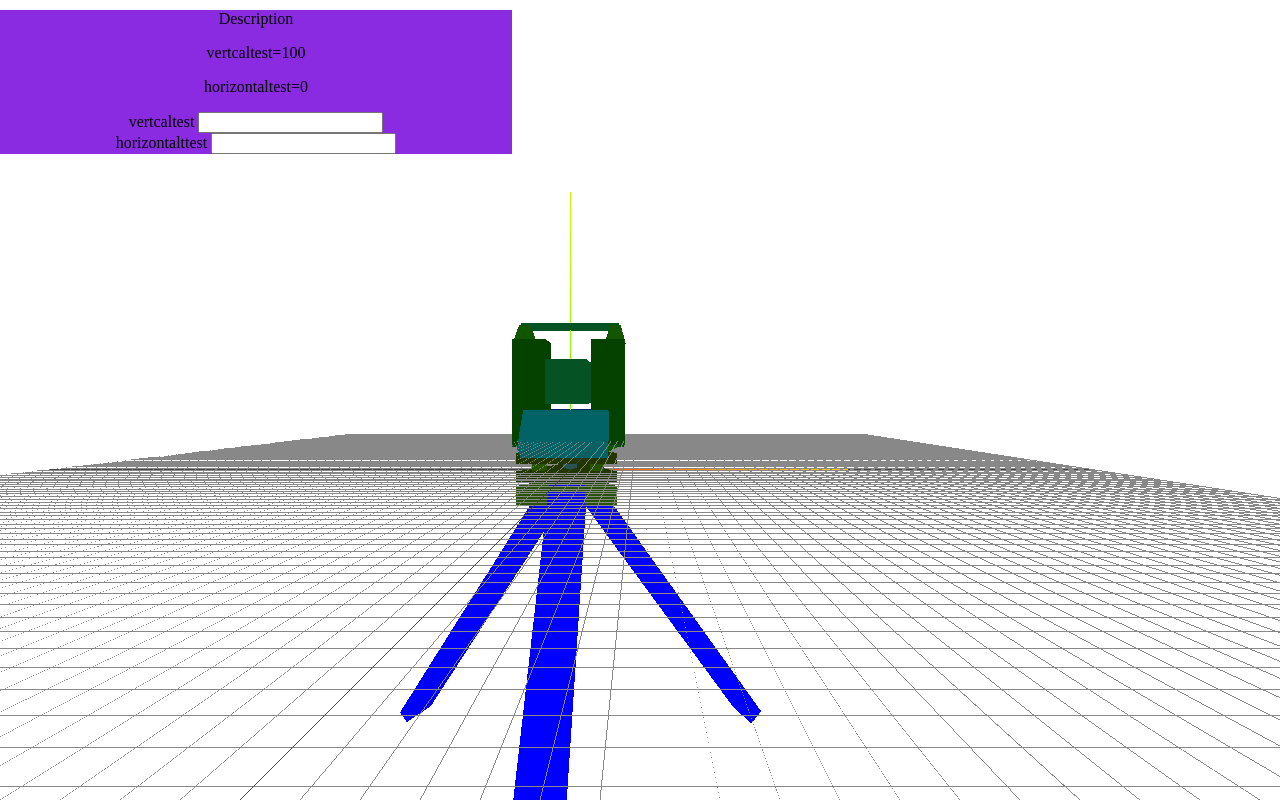
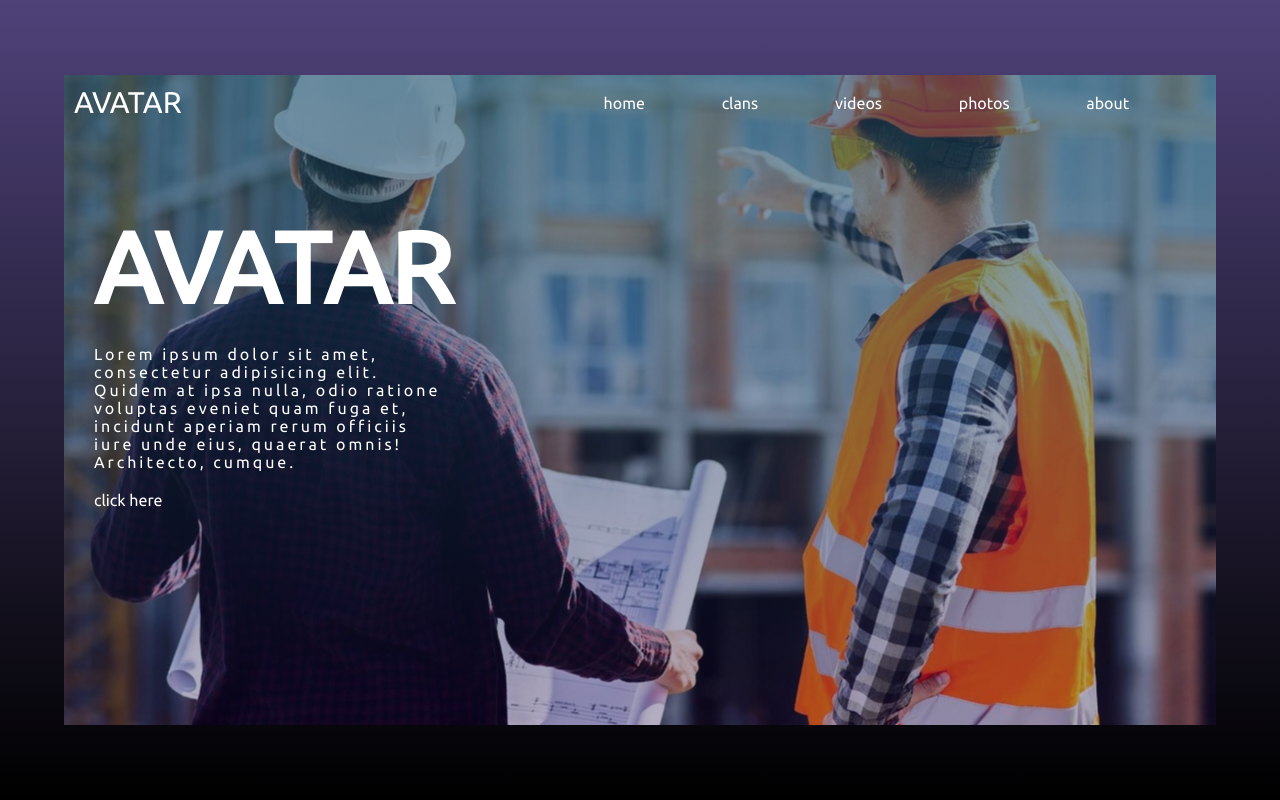
Before and after one commit to basharhilal/proje2023, a website built with Vite: page index.html in a window 1280 px wide. Built offline with nearby package versions, Linux system fonts and the light colour scheme.

Commit message:
add main page

```diff
--- /dev/null
+++ b/device.html
@@ -0,0 +1,34 @@
+<!DOCTYPE html>
+<html lang="en">
+
+<head>
+	<meta charset="utf-8">
+	<title>My first three.js app</title>
+	<style>
+		body {
+			margin: 0;
+		}
+	</style>
+	<link rel="stylesheet" href="main.css">
+</head>
+
+<body>
+
+	<div id="info">Description
+		<p id="vertcaltest">vertical rotation = 100 </p>
+		<p id="horizontaltest">horizontal rotation = 0 </p>
+		<label>vertical rotation :</label>
+		<input type="text">
+		<br>
+		<label>horizontal rotation :</label>
+		<input type="text">
+		<br>
+
+	</div>
+
+	<script type="module" src="/main.js"></script>
+
+<a href="index.html">main</a>
+</body>
+
+</html>
--- /dev/null
+++ b/index.css
@@ -0,0 +1,122 @@
+  @import url('https://fonts.googleapis.com/css2?family=Ubuntu&display=swap');
+
+  * {
+    font-family: 'Ubuntu', sans-serif;
+    padding: 0%;
+    margin: 0%;
+
+  }
+
+  a {
+    color: white;
+    text-decoration: none;
+    /*لحذف الخط اسفل الروابط*/
+
+
+  }
+
+  body {
+    background-image: linear-gradient(rgba(26, 9, 81, 0.768), #000);
+    height: 100vh;
+    display: flex;
+    /*لغير مكان المحتوى*/
+    justify-content: center;
+    /*نحريك المحتوى للمركز يمين شمال*/
+    align-items: center;
+    /*نحريك المحتوى للمركز فوق تحت*/
+  }
+
+  .container {
+
+    background-image:
+      linear-gradient(rgba(24, 76, 104, 0.619), rgba(28, 8, 72, 0.326)),
+
+      url(background.jpg);
+
+    background-position: center;
+    /*جعل الصوره تبين اذا كبر او صغر المتصفح*/
+    width: 90%;
+    height: 650px;
+
+  }
+/*
+  .container:hover {
+    background-image:
+      linear-gradient(to right, transparent, rgba(28, 24, 104, 0.619)),
+
+      url(3.jpg);
+  } */
+
+  header {
+    display: flex;
+    /*الشكل الافقي*/
+    justify-content: space-between;
+    /*يترك فراغ بين العناصر حسب الانوع*/
+    align-items: center;
+    /*عالنص بشكل افقي يقربهم*/
+    padding: 10px;
+  }
+
+  .logo {
+    font-size: 30px;
+    text-transform: uppercase;
+    /*الاحرف كبيره بالانكليزي*/
+
+
+  }
+
+  ul {
+    width: 60%;
+    list-style: none;
+    /*ازاله الدوائر بجانب عناصر القاىمه*/
+    display: flex;
+    /*الشكل الافقي*/
+    justify-content: space-evenly;
+    /*  يعطي مسافات بينهم لكن يجب تحديد عرض القائمه الاساسيه */
+  }
+
+  ul a {
+    border-bottom: 2px solid transparent;
+    /*transparent تعني انه اللون شفاف*/
+  }
+
+  ul a:hover {
+    border-bottom-color: white;
+    font-size: 20px;
+  }
+
+  .content {
+
+    color: white;
+    width: 50%;
+    margin-top: 50px;
+    padding: 30px;
+
+  }
+
+  .content h2 {
+    font-size: 100px;
+    text-transform: uppercase;
+    /*احرف كبيره*/
+  }
+
+  .content p {
+    letter-spacing: 3px;
+    /*تباعد الاحرف عن بعض*/
+    width: 350px;
+    padding: 20px 0;
+  }
+
+
+  .content button {
+    font-size: 30px;
+    padding: 6px 10px;
+    border-radius: 10px;
+    border: 2px solid transparent;
+  }
+
+  .content button:hover {
+    background-color: transparent;
+    border-color: white;
+    color: white;
+  }
--- a/index.html
+++ b/index.html
@@ -1,29 +1,40 @@
 <!DOCTYPE html>
 <html lang="en">
+
 <head>
-		<meta charset="utf-8">
-		<title>My first three.js app</title>
-		<style>
-			body { margin: 0; }
-		</style>
-		<link rel="stylesheet" href="main.css">
+    <meta charset="UTF-8">
+    <meta name="viewport" content="width=device-width, initial-scale=1.0">
+    <title>Document</title>
+    <link rel="stylesheet" href="index.css">
+
 </head>
+
 <body>
+    <div class="container">
+        <header>
+            <a href="#" class="logo">avatar</a>
+            <ul>
+                <li> <a href="#">home</a> </li>
+                <li> <a href="#">clans</a> </li>
+                <li> <a href="#">videos</a> </li>
+                <li> <a href="#">photos</a> </li>
+                <li> <a href="#">about</a> </li>
 
-		<div id="info">Description
-       <p id="vertcaltest" >vertcaltest=100  </p>
-	   <p id="horizontaltest">horizontaltest=0 </p>
-	  <label>vertcaltest</label>
-	  <input type="text" >
-	  <br>
-	  <label >horizontalttest </label>
-<input type="text" >
-<br>
+            </ul>
+        </header>
+
+        <div class="content">
+            <h2>avatar</h2>
+            <p>Lorem ipsum dolor sit amet, consectetur adipisicing elit. Quidem at ipsa nulla, odio ratione voluptas
+                eveniet quam fuga et, incidunt aperiam rerum officiis iure unde eius, quaerat omnis! Architecto, cumque.
+            </p> <!--lorem عند كتابتها بيقترح عليك نص تكتبه-->
+            <a href="device.html">click here</a>
 
         </div>
+    </div>
 
-		<script type="module" src="/main.js"></script>
 
 
 </body>
+
 </html>
--- a/main.css
+++ b/main.css
@@ -6,4 +6,5 @@
 	z-index: 10;
 	display:block;
     background-color: blueviolet;
+	margin-top: 10px;
 }
--- a/main.js
+++ b/main.js
@@ -130,7 +130,7 @@ window.onkeydown = function (e) {
 
 vertcaltest.innerText="vertical rotation ="+ Math.abs( (-Math.round( cube2.rotation.x * 400 /(Math.PI*2),4)+100))%400 ;
 //latheHorizontalTest.innerText="lathe horizontal rotation ="+Math.abs((Math.round( lathe.rotation.y * 400 /(Math.PI*2),4)))%400;
-horizontaltest.innerText="horizontal test="+Math.abs(Math.round( deviceGroup.rotation.y * 400 /(Math.PI*2),4))%400;
+horizontaltest.innerText="horizontal rotation ="+Math.abs(Math.round( deviceGroup.rotation.y * 400 /(Math.PI*2),4))%400;
 
 };
 //  لاضافه خطوط المحاور بشكل ملون
```
Also changed, not shown: background.jpg (added). Lines whose indentation alone changed are shown as unchanged.
